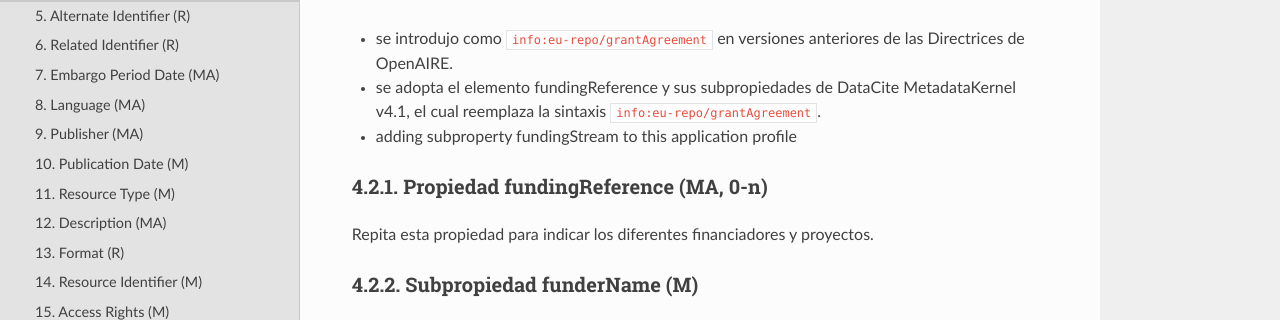
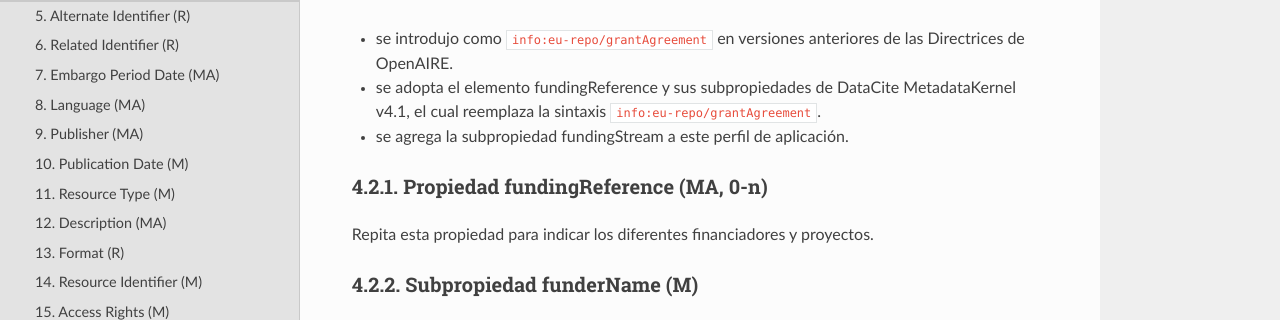
Before and after one commit to memoemg/openAIRE4, a Sphinx documentation site: the page built from docs/field_projectid.rst, in a window 1280 px wide and 900 px high, scrolled down 571 px. Shown: the part 131-451 px from the top of the window. Built offline with Sphinx 7.4.7 and the Read the Docs theme 2.0.0, drawn with Linux system fonts in a browser that asks for light colours; a script that is not in the unit is left out.

Commit message:
Update field_projectid.rst

```diff
--- a/docs/field_projectid.rst
+++ b/docs/field_projectid.rst
@@ -25,7 +25,7 @@ Información sobre el apoyo financiero (financiamiento) para el recurso que se v
 
 * se introdujo como ``info:eu-repo/grantAgreement`` en versiones anteriores de las Directrices de OpenAIRE.
 * se adopta el elemento fundingReference y sus subpropiedades de DataCite MetadataKernel v4.1, el cual reemplaza la sintaxis ``info:eu-repo/grantAgreement``.
-* adding subproperty fundingStream to this application profile
+* se agrega la subpropiedad fundingStream  a este perfil de aplicación.
 
 Propiedad fundingReference (MA, 0-n)
 ------------------------------------
```
